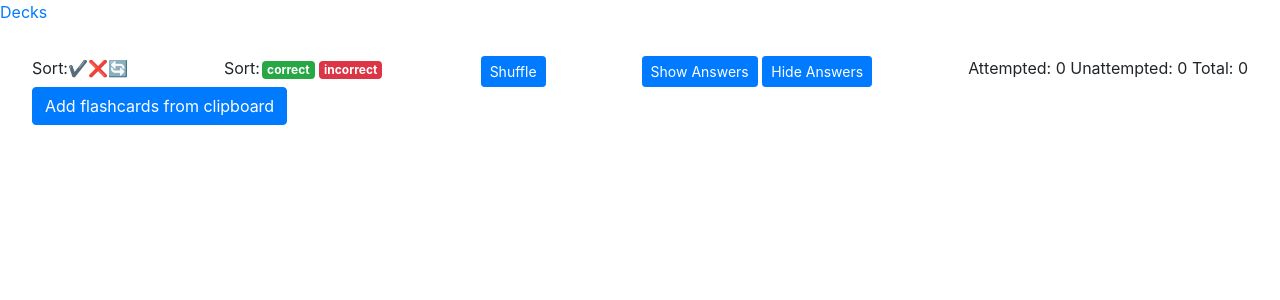
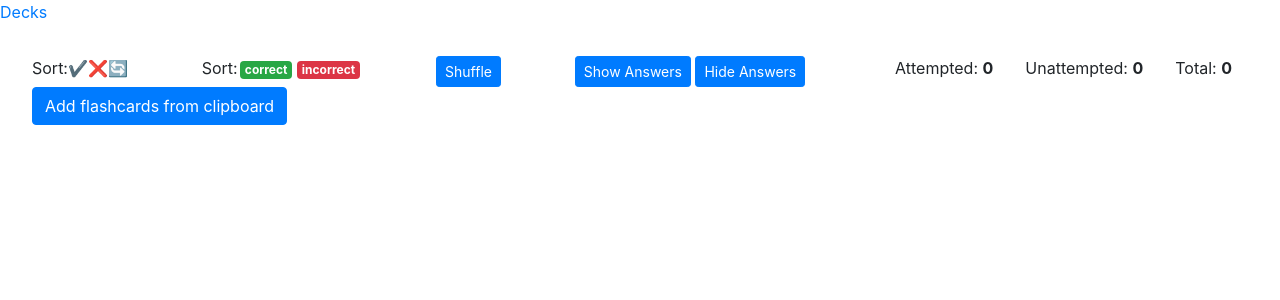
Before and after one commit to legharir/flashcards, a React (Create React App) app: page /deck/1 in a window 1280 px wide. Shown: the top 300 px of the page. Built offline with nearby package versions, Linux system fonts and the light colour scheme.

Commit message:
Styling changes

```diff
--- a/src/FlashcardPage.js
+++ b/src/FlashcardPage.js
@@ -86,6 +86,10 @@ const Clickable = styled.span`
 
 const AttemptBadge = styled.span`
   margin: 0.2em;
+`;
+
+const Breather = styled.span`
+  margin: 1em 1em;
 `;
 
 function FlashcardPage() {
@@ -287,17 +291,29 @@ function FlashcardPage() {
           </button>
         </div>
         <div>
+          <Breather>
             Attempted:{" "}
+            {
+              <strong>
                 {flashcards.reduce(
                   (acc, cur) => (cur.attempts.length > 0 ? acc + 1 : acc),
                   0
-          )}{" "}
+                )}
+              </strong>
+            }
+          </Breather>
+          <Breather>
             Unattempted:{" "}
+            {
+              <strong>
                 {flashcards.reduce(
                   (acc, cur) => (cur.attempts.length > 0 ? acc : acc + 1),
                   0
-          )}{" "}
-          Total: {flashcards.length}{" "}
+                )}
+              </strong>
+            }
+          </Breather>
+          <Breather>Total: {<strong>{flashcards.length}</strong>}</Breather>
         </div>
       </Horizontal>
       <Flashcards
```
Lines whose indentation alone changed are shown as unchanged.
